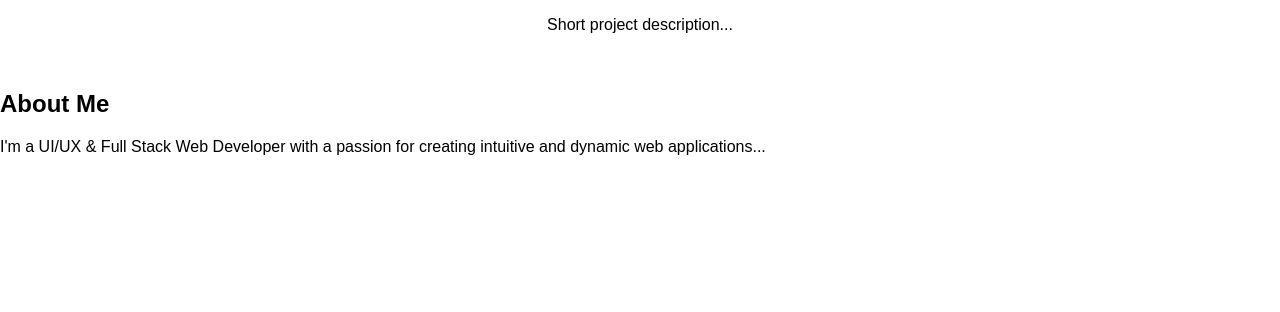
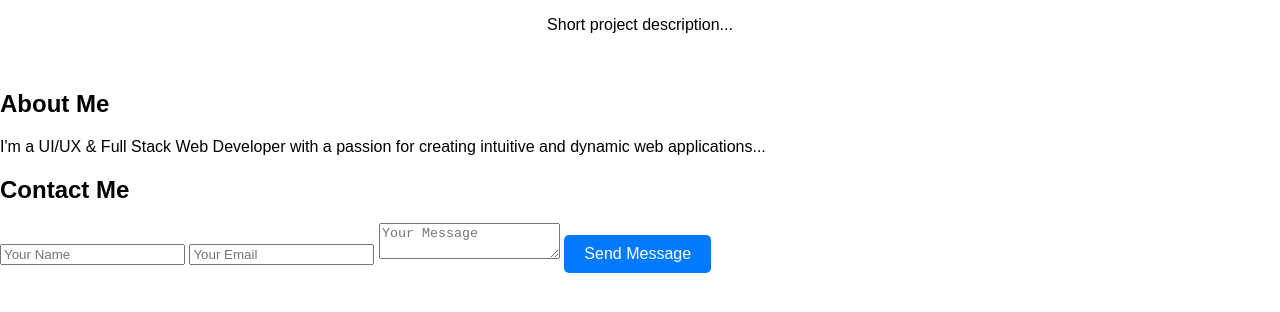
Before and after one commit to DazzaH100/DarranH, a plain HTML site: page index.html in a window 1280 px wide. Shown: the part 438-750 px from the top of the page. Drawn offline with Linux system fonts and the light colour scheme.

Commit message:
contact details section

```diff
--- a/index.html
+++ b/index.html
@@ -46,6 +46,17 @@
         <!-- More about your journey, skills, and any achievements -->
     </section>
 
+    <section id="contact">
+        <h2>Contact Me</h2>
+        <form id="contact-form" action="submit-form.php" method="POST">
+            <input type="text" name="name" placeholder="Your Name" required>
+            <input type="email" name="email" placeholder="Your Email" required>
+            <textarea name="message" placeholder="Your Message" required></textarea>
+            <button type="submit">Send Message</button>
+        </form>
+    </section>
+
+
     <!-- Placeholder for other sections -->
 </body>
 </html>
```
